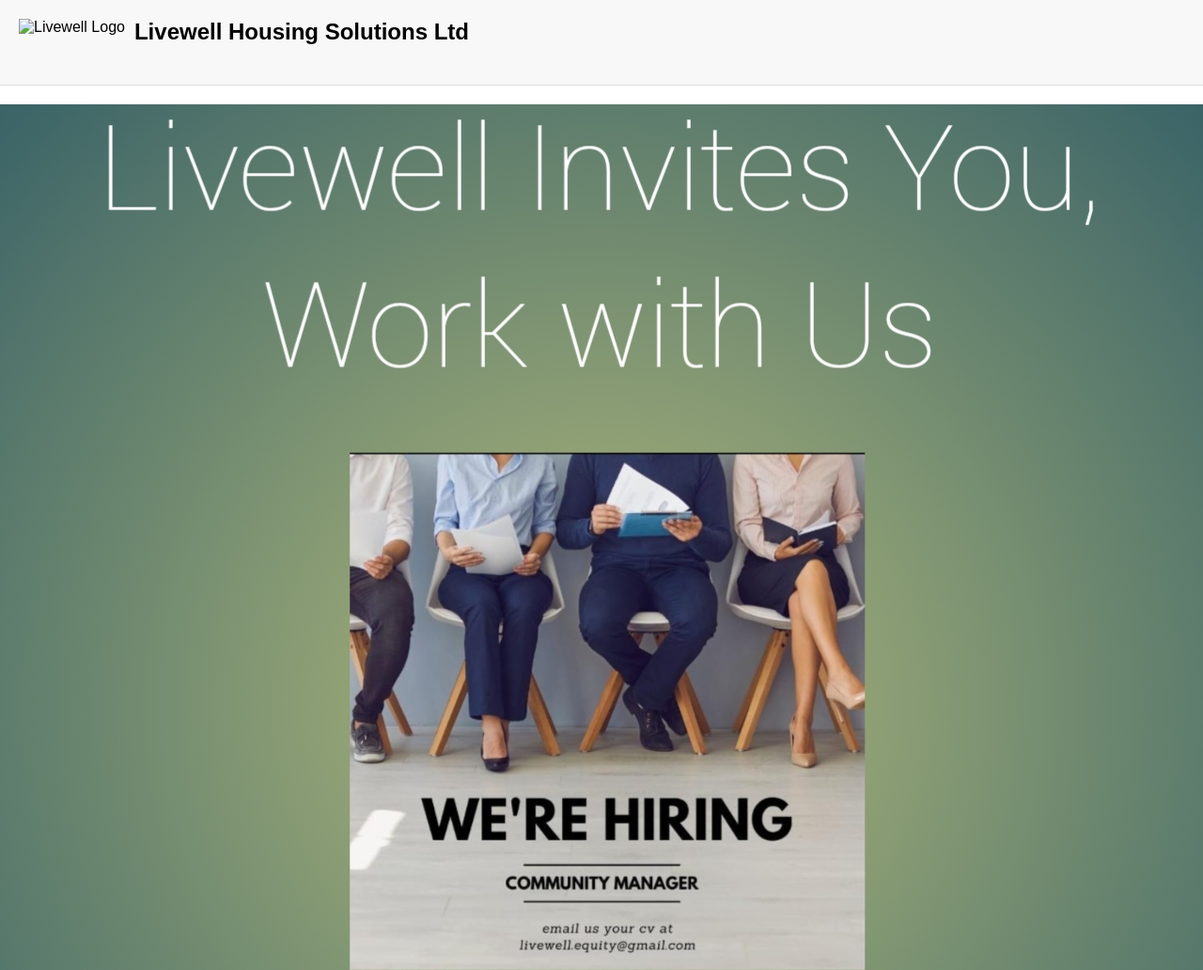
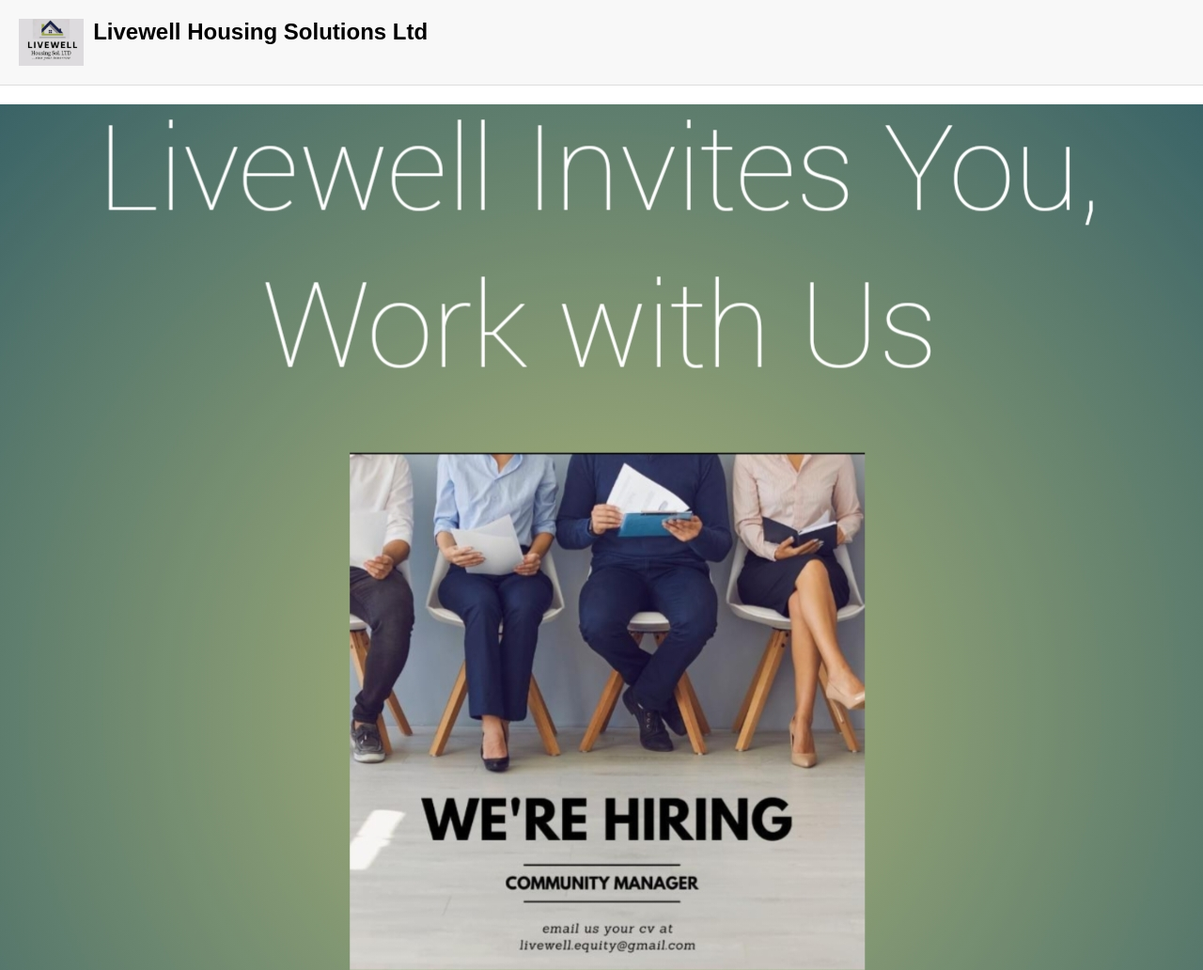
Before and after one commit to Kunsguru/Hiring-Community-Managers-Relationship-Officers-, a plain HTML site: page index.html in a window 1280 px wide. Shown: the top 1032 px of the page at 94% size. Drawn offline with Linux system fonts and the light colour scheme.

Commit message:
Update index.html

```diff
--- a/index.html
+++ b/index.html
@@ -57,7 +57,7 @@
 </head>
 <body>
     <header>
-        <img src="/storage/emulated/0/Pictures/Screenshot/Screenshot_20240728-040042.jpg" alt="Livewell Logo">
+        <img src="/Screenshot_20240728-040042.jpg" alt="Livewell Logo">
         <h1>Livewell Housing Solutions Ltd</h1>
     </header>
     <a href="https:/chat.whatsapp.com/EDUHywJDiQO0JDHs69XZmG" class="image-link">
```
